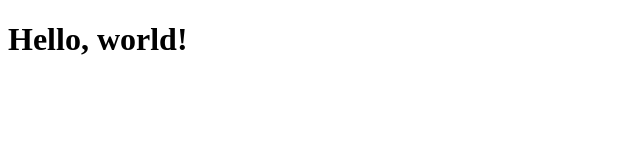
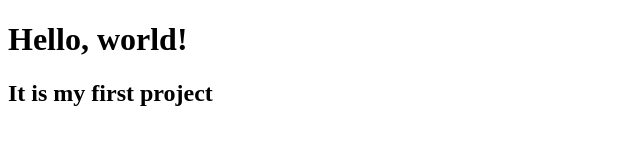
Before and after one commit to AAlliissa/Hello, a plain HTML site: page index.html in a window 1280 px wide. Shown: the whole page, without its empty margins (0-640 px from the left). Drawn offline with Linux system fonts and the light colour scheme.

Commit message:
First project

```diff
--- a/index.html
+++ b/index.html
@@ -6,5 +6,6 @@
 </head>
 <body>
     <h1>Hello, world!</h1>
+    <h2>It is my first project</h2>
 </body>
 </html>
```
